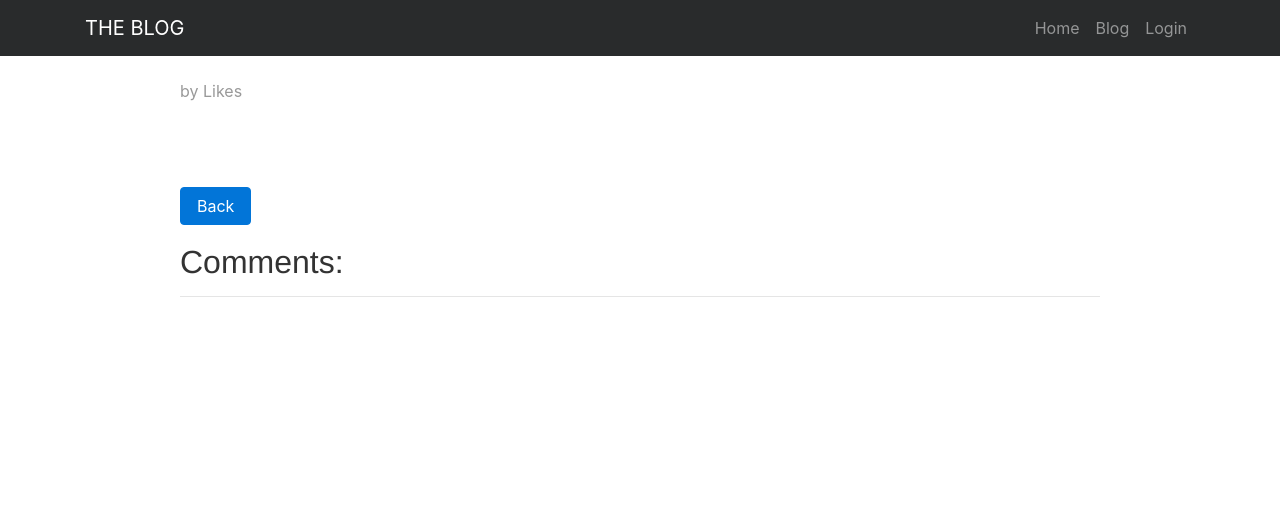
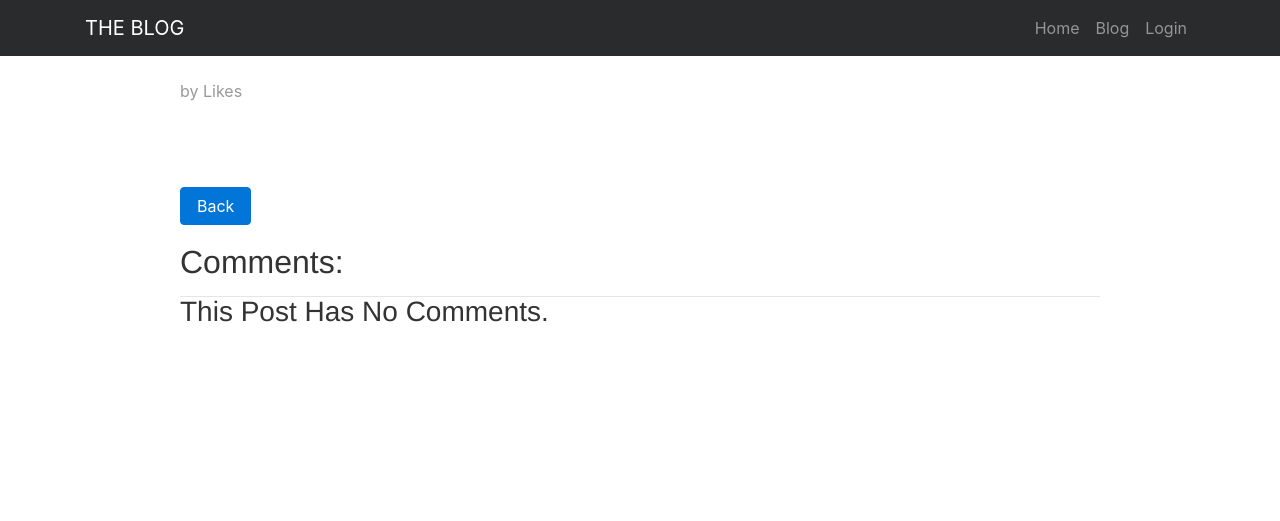
Before and after one commit to tdbunting/multiuser_blog_ufend, a Python web app: template app/templates/single_post.html in a window 1280 px wide. Shown: the top 521 px of the page. Run offline with Jinja, Linux system fonts and the light colour scheme; the template is opened without the code that fills it, so the values that code supplies are empty; some libraries are stand-ins or nearby versions.

Commit message:
Try a different way of handeling comments for gae

```diff
--- a/app/models/post.py
+++ b/app/models/post.py
@@ -19,7 +19,11 @@ class Post(db.Model):
         return re.sub(clean, '', self.content[0:120] + "...")
 
     def get_comments(self):
-        return self.comments.order('created')
+        comments = self.comments.order('created')
+        if comments.count() == 0:
+            return False
+        else:
+            return comments
 
     @classmethod
     def by_id(cls, uid):
--- a/app/templates/comments.html
+++ /dev/null
@@ -1,4 +0,0 @@
-{% extends "single_post.html" %}
-{% block comments %}
-
-{% endblock %}
--- a/app/templates/single_post.html
+++ b/app/templates/single_post.html
@@ -43,9 +43,7 @@
     <div class="col-md-10 offset-md-1 post-comments">
       <h2>Comments:</h2>
       <hr/>
-      {% if comments.count() == 0 %}
-        <h3>This Post Has No Comments.</h3>
-      {% endif %}
+      {% if comments %}
         {% for comment in comments %}
           <div class="row col-12 comment">
             <div class="col-2 col-sm-1">
@@ -57,6 +55,9 @@
             </div>
           </div>
         {% endfor %}
+      {% else %}
+        <h3>This Post Has No Comments.</h3>
+      {% endif %}
       {% if logged_in %}
         <div class="row comment-box">
           <form action="/blog/post/{{post.key().id()}}/comment" method="post" class="col-12 text-right">
```
Lines whose indentation alone changed are shown as unchanged.
